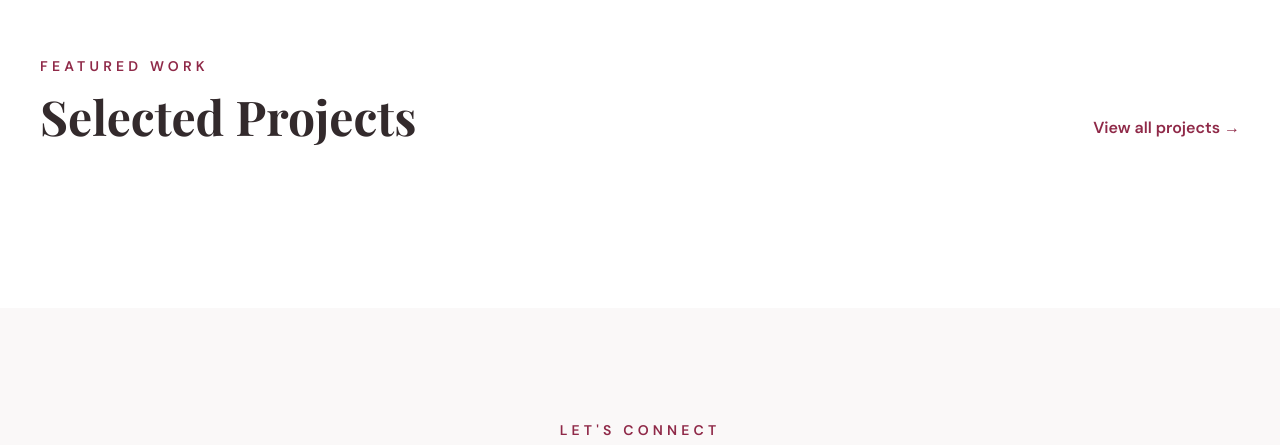
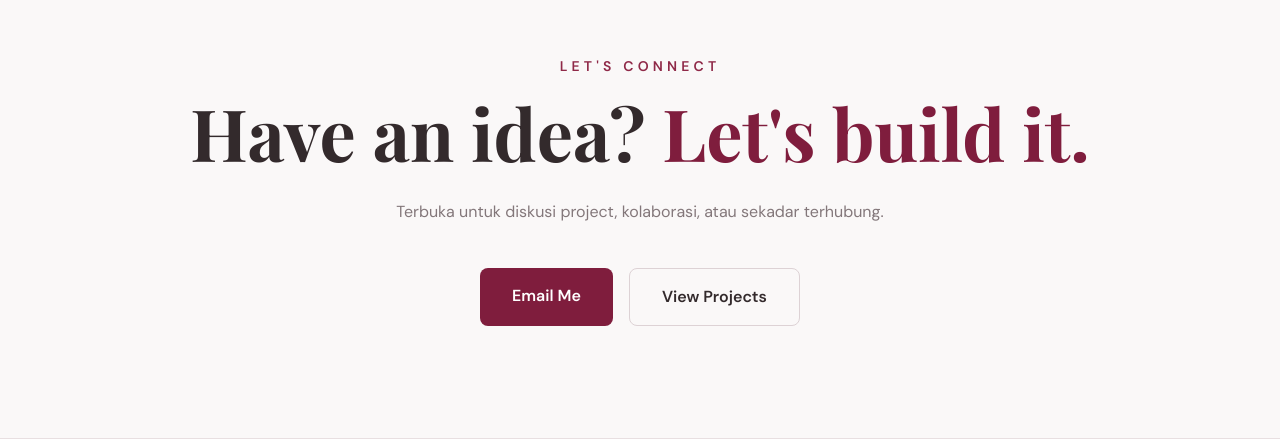
Before and after one commit to MahesaWiratama/mahesa-portofolio, a website built with Vite: page index.html in a window 1280 px wide. Shown: the part 2430-2875 px from the top of the page. Built offline with nearby package versions, Linux system fonts and the light colour scheme.

Commit message:
Update index.html

```diff
--- a/index.html
+++ b/index.html
@@ -108,11 +108,6 @@
 <div class="bg-white border border-[#e8dfe1] rounded-2xl p-7 card-hover"><div class="flex justify-between"><h3 class="text-xl font-bold">MySQL</h3><span class="text-[#8f2948]">06</span></div><p class="text-[#83777a] text-sm mt-3">SQL, relasi tabel, dan pengelolaan database.</p><div class="w-full h-1 bg-[#f1eaec] rounded-full mt-6"><div class="w-[75%] h-full bg-[#7f1d3d] rounded-full"></div></div></div>
 </div></div></section>
 
-<section id="projects" class="py-28 bg-white">
-<div class="max-w-7xl mx-auto px-6 lg:px-10">
-<div class="flex flex-col md:flex-row md:items-end justify-between gap-6 mb-14"><div><p class="text-[#8f2948] text-sm font-semibold tracking-[.3em] uppercase mb-4">Featured Work</p><h2 class="text-4xl sm:text-5xl font-bold">Selected Projects</h2></div><a href="projects.html" class="text-[#8f2948] font-semibold">View all projects →</a></div>
-<div class="grid md:grid-cols-2 lg:grid-cols-3 gap-6">
-</div></div></section>
 
 <section id="contact" class="py-28 bg-[#faf8f8] relative overflow-hidden">
 <div class="max-w-5xl mx-auto px-6 text-center relative"><p class="text-[#8f2948] text-sm uppercase tracking-[.3em] font-semibold">Let's Connect</p><h2 class="text-5xl sm:text-6xl lg:text-7xl font-black mt-5">Have an idea? <span class="text-[#7f1d3d]">Let's build it.</span></h2><p class="text-[#83777a] max-w-2xl mx-auto mt-7 leading-8">Terbuka untuk diskusi project, kolaborasi, atau sekadar terhubung.</p><div class="flex flex-wrap justify-center gap-4 mt-10"><a href="mailto:your@email.com" class="text-white bg-[#7f1d3d] hover:bg-[#6b1733] px-8 py-4 rounded-lg font-semibold transition">Email Me</a><a href="projects.html" class="border border-[#ddd2d5] hover:border-[#7f1d3d] px-8 py-4 rounded-lg font-semibold transition">View Projects</a></div></div>
```
